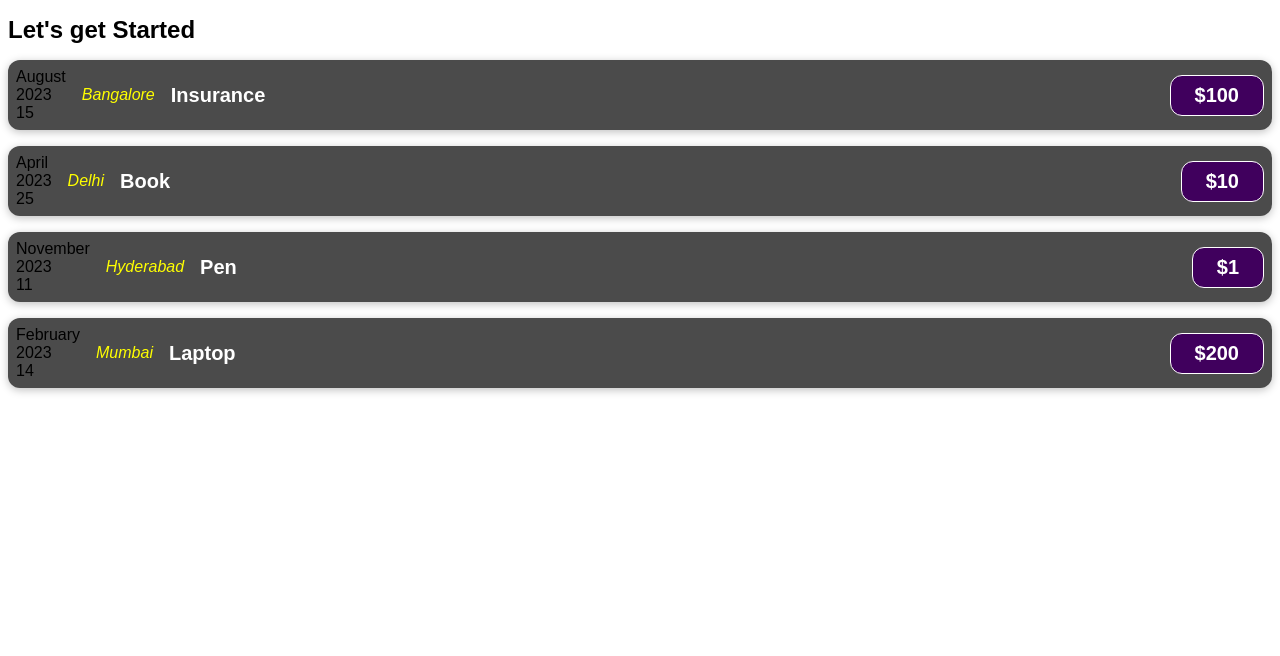
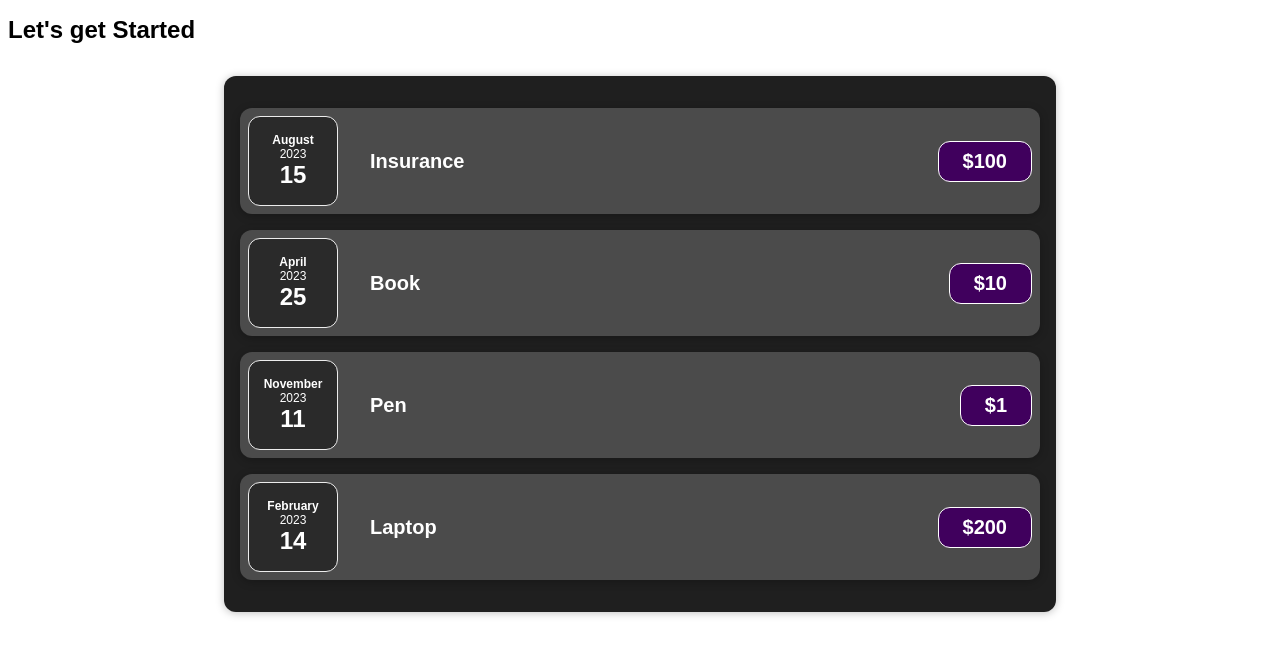
Before and after one commit to Kayathri-maths/React_learning, a React (Create React App) app: page / in a window 1280 px wide. Shown: the top 656 px of the page. Built offline with nearby package versions, Linux system fonts and the light colour scheme.

Commit message:
Splitting the Components

```diff
--- a/src/App.js
+++ b/src/App.js
@@ -1,4 +1,4 @@
-import ExpenseItem from "./components/ExpenseItem";
+import Expenses from "./components/Expenses";
 function App() {
   const expenses = [
     {
@@ -34,17 +34,7 @@
   return (
     <div>
       <h1>Let's get Started</h1>
-      {expenses.map((expense, index) => {
-        return (
-          <ExpenseItem
-            key={expense.id}
-            date={expense.date}
-            title={expense.title}
-            price={expense.price}
-            location={expense.location}
-          ></ExpenseItem>
-        );
-      })}
+      <Expenses expenses={expenses}></Expenses>
     </div>
   );
 }
--- /dev/null
+++ b/src/components/ExpenseDate.css
@@ -0,0 +1,26 @@
+.expense-date {
+  display: flex;
+  flex-direction: column;
+  width: 5.5rem;
+  height: 5.5rem;
+  border: 1px solid #ececec;
+  background-color: #2a2a2a;
+  color: white;
+  border-radius: 12px;
+  align-items: center;
+  justify-content: center;
+}
+
+.expense-date__month {
+  font-size: 0.75rem;
+  font-weight: bold;
+}
+
+.expense-date__year {
+  font-size: 0.75rem;
+}
+
+.expense-date__day {
+  font-size: 1.5rem;
+  font-weight: bold;
+}
--- /dev/null
+++ b/src/components/ExpenseDate.js
@@ -0,0 +1,30 @@
+import "./ExpenseDate.css";
+const months = [
+  "January",
+  "February",
+  "March",
+  "April",
+  "May",
+  "June",
+  "July",
+  "August",
+  "September",
+  "October",
+  "November",
+  "December",
+];
+
+function ExpenseDate(props) {
+  const month = months[props.date.getMonth()];
+  const year = props.date.getFullYear();
+  const date = props.date.getDate();
+  return (
+    <div className="expense-date">
+      <div className="expense-date__month">{month}</div>
+      <div className="expense-date__year">{year}</div>
+      <div className="expense-date__day">{date}</div>
+    </div>
+  );
+}
+
+export default ExpenseDate;
--- a/src/components/ExpenseItem.js
+++ b/src/components/ExpenseItem.js
@@ -1,29 +1,9 @@
 import "./ExpenseItem.css";
-const months = [
-  "January",
-  "February",
-  "March",
-  "April",
-  "May",
-  "June",
-  "July",
-  "August",
-  "September",
-  "October",
-  "November",
-  "December",
-];
+import ExpenseDate from "./ExpenseDate";
 function ExpenseItem(props) {
-  const month = months[props.date.getMonth()];
-  const year = props.date.getFullYear();
-  const date = props.date.getDate().toString().padStart(2, "0");
   return (
     <div className="expense-item">
-      <div>
-        <div>{month}</div>
-        <div>{year}</div>
-        <div>{date}</div>
-      </div>
+      <ExpenseDate date={props.date}></ExpenseDate>
       <div className="expense-item__location">{props.location}</div>
       <div className="expense-item__description">
         <h2>{props.title}</h2>
--- /dev/null
+++ b/src/components/Expenses.css
@@ -0,0 +1,9 @@
+.expenses {
+  padding: 1rem;
+  background-color: rgb(31, 31, 31);
+  margin: 2rem auto;
+  width: 50rem;
+  max-width: 95%;
+  border-radius: 12px;
+  box-shadow: 0 1px 8px rgba(0, 0, 0, 0.25);
+}
--- /dev/null
+++ b/src/components/Expenses.js
@@ -0,0 +1,20 @@
+import "./Expenses.css";
+import ExpenseItem from "./ExpenseItem";
+function Expenses(props) {
+  return (
+    <div className="expenses">
+      {props.expenses.map((expense, index) => {
+        return (
+          <ExpenseItem
+            key={expense.id}
+            date={expense.date}
+            title={expense.title}
+            price={expense.price}
+          ></ExpenseItem>
+        );
+      })}
+    </div>
+  );
+}
+
+export default Expenses;
```
